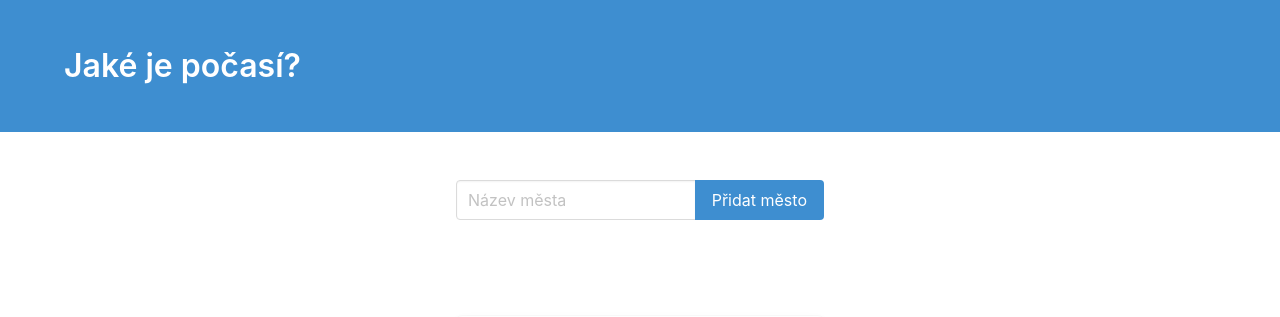
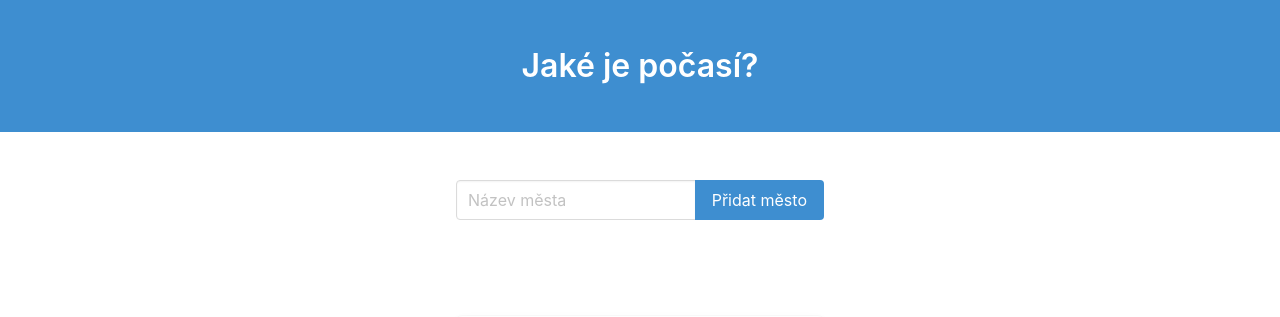
Before and after one commit to AkLato/weather, a Flask app: page / in a window 1280 px wide. Shown: the top 317 px of the page. Run offline with Flask 2, Linux system fonts and the light colour scheme; data comes from the database, SQL or seed files in the repository; data that the repository does not hold is empty; some libraries are stand-ins or nearby versions.

Commit message:
Update weather.html

```diff
--- a/templates/weather.html
+++ b/templates/weather.html
@@ -13,7 +13,7 @@
     <section class="hero is-info">
         <div class="hero-body">
             <div class="container">
-                <h1 class="title">
+                <h1 class="title has-text-centered">
                     Jaké je počasí?
                 </h1>
             </div>
```
